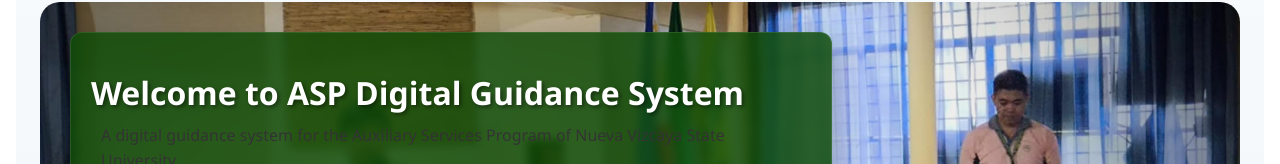
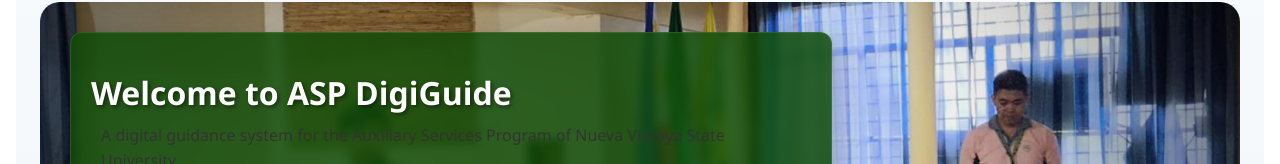
Before and after one commit to yzma-er/my-app, a React (Create React App) app: page / in a window 1280 px wide. Shown: the part 134-298 px from the top of the page. Built offline with nearby package versions, Linux system fonts and the light colour scheme; no server answers.

Commit message:
Update RoleSelectionPage.jsx

```diff
--- a/src/pages/RoleSelectionPage.jsx
+++ b/src/pages/RoleSelectionPage.jsx
@@ -309,7 +309,7 @@
               {/* Welcome Message Overlay */}
               {index === 0 && (
                 <div className="carousel-welcome-message">
-                  <h1 className="carousel-welcome-title">Welcome to ASP Digital Guidance System</h1>
+                  <h1 className="carousel-welcome-title">Welcome to ASP DigiGuide</h1>
                   <p className="carousel-welcome-subtitle">A digital guidance system for the Auxiliary Services Program of Nueva Vizcaya State University</p>
                 </div>
               )}
```
